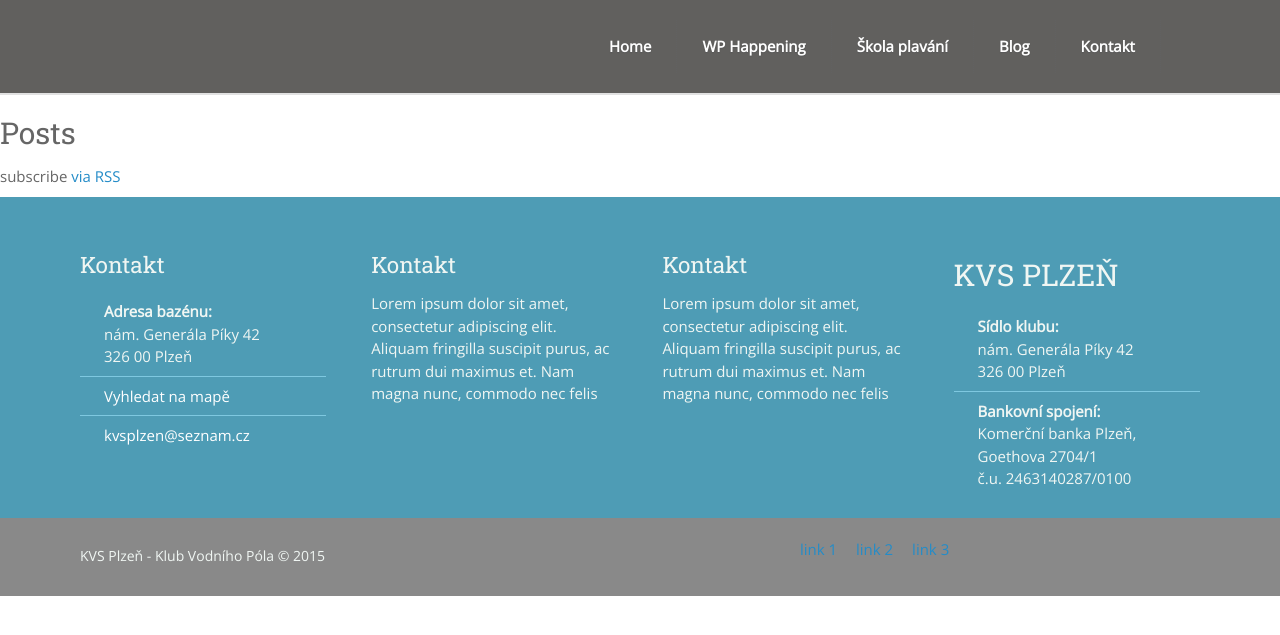
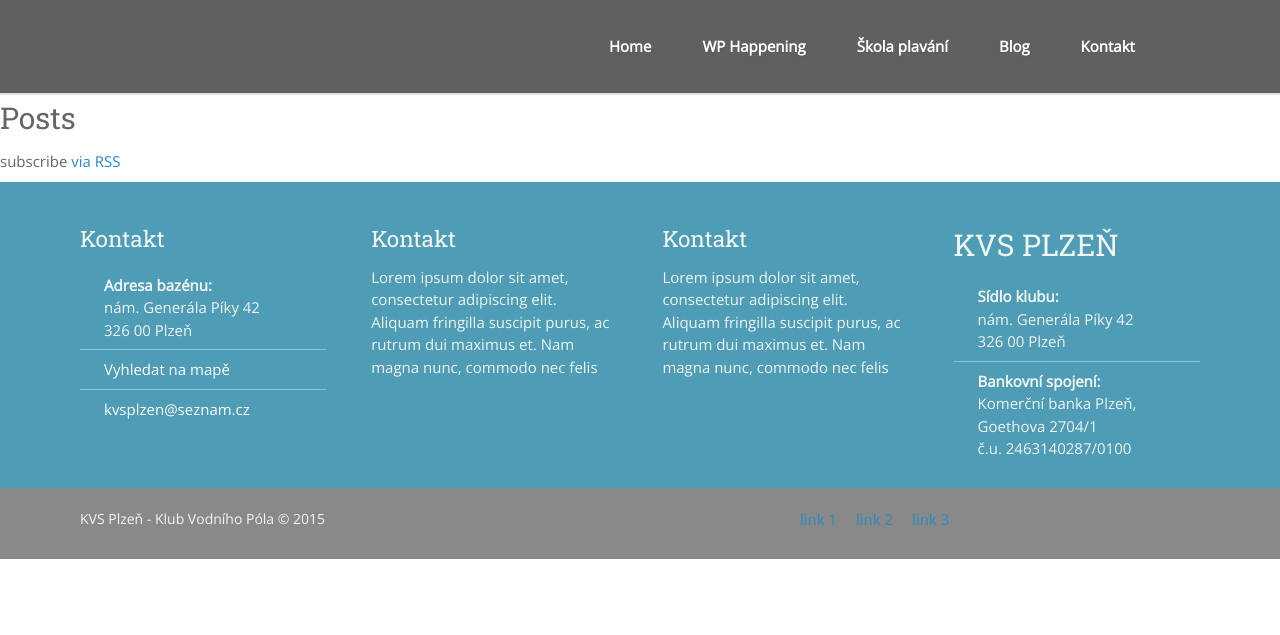
Before and after one commit to SteveVil/KVS-web, a Jekyll site: the page built from index.html, in a window 1280 px wide. Shown: the top 635 px of the page. Built offline with Jekyll 4.4.1, drawn with Linux system fonts in a browser that asks for light colours.

Commit message:
Update _base.scss

```diff
--- a/_sass/_base.scss
+++ b/_sass/_base.scss
@@ -33,8 +33,7 @@ p, blockquote, pre,
 ul, ol, dl, figure,
 %vertical-rhythm {
     margin-bottom: $spacing-unit / 2;
-    margin-top: 0.5em;
-}
+    }
 
 
 
```
